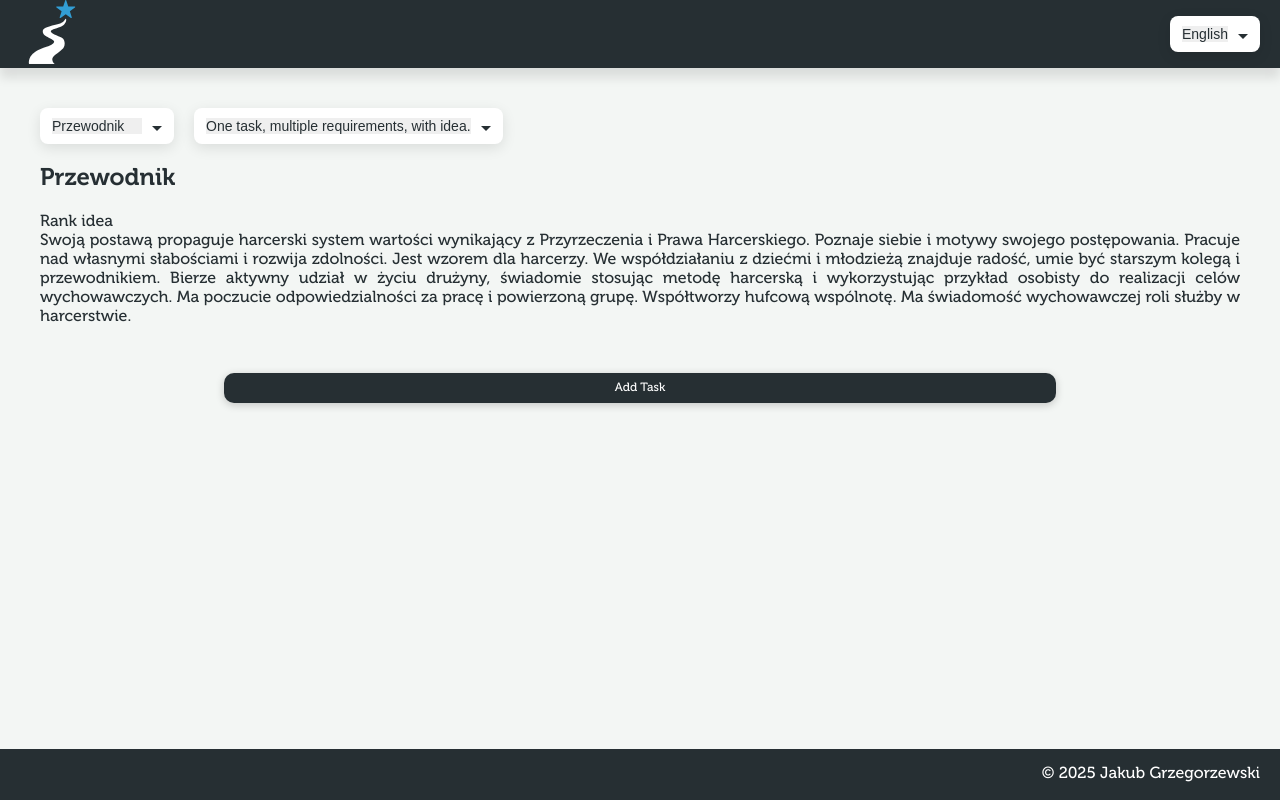
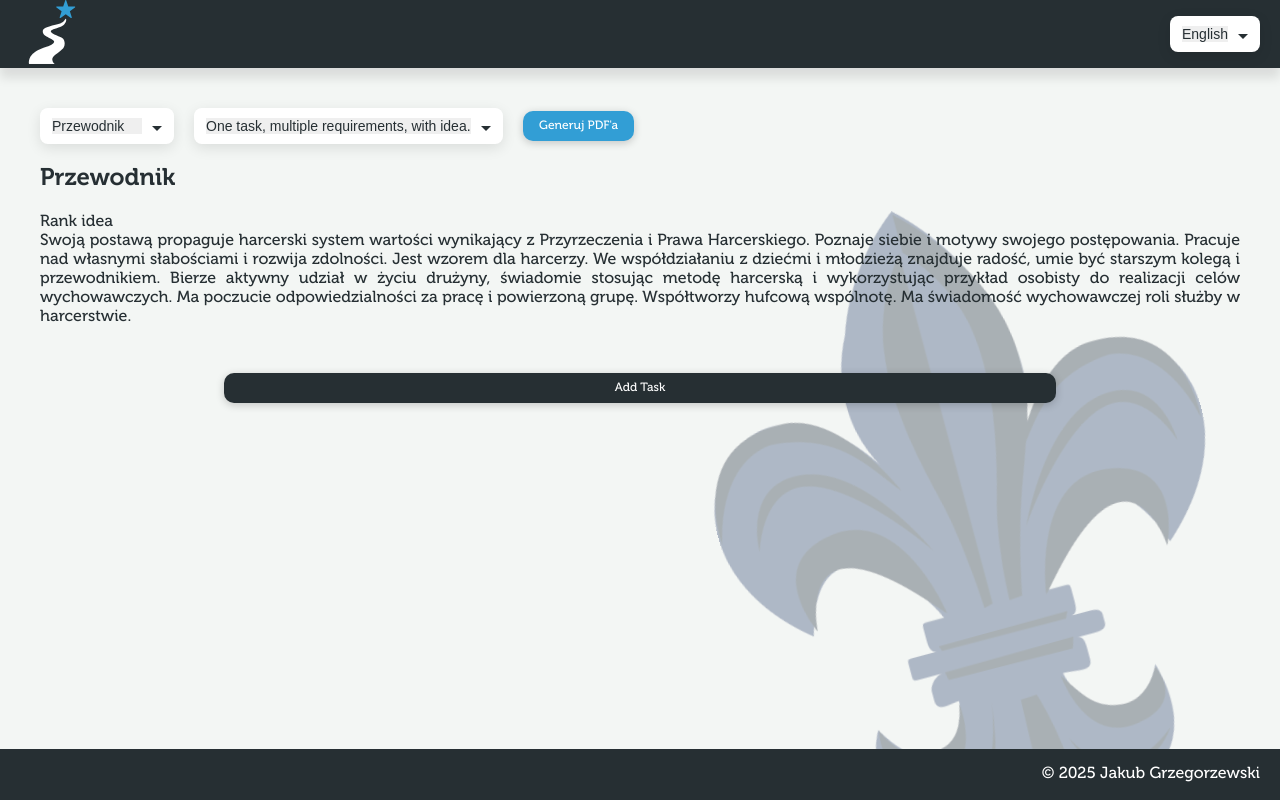
Before and after one commit to JakubGrzegorzewski/road-to-success, a Vue app: page / in a window 1280 px wide. Built offline with nearby package versions, Linux system fonts and the light colour scheme.

Commit message:
feat: add background images to TaskComponent and update styles in AdvancementDetailView

```diff
--- a/src/components/Advancement/TaskComponent.vue
+++ b/src/components/Advancement/TaskComponent.vue
@@ -142,6 +142,11 @@ function deleteComment(updatedComment: CommentDTO) {
     background-color: var(--background-color);
     color: var(--primary-color);
   }
+  background-image: url("@/assets/images/background.svg");
+  background-repeat: no-repeat;
+  background-size: 600px;
+  background-position: left bottom;
+  background-position-x: -150px;
 }
 
 .task-delete {
@@ -151,6 +156,11 @@ function deleteComment(updatedComment: CommentDTO) {
 }
 
 .comments {
+  background-image: url("@/assets/images/chatBubble.svg");
+  background-repeat: no-repeat;
+  background-size: 300px;
+  background-position: bottom;
+  background-position-x: 170px;
   @media (prefers-color-scheme: dark) {
     background-color: var(--primary-color-light);
     color: var(--background-color);
--- a/src/views/AdvancementDetailView.vue
+++ b/src/views/AdvancementDetailView.vue
@@ -3,7 +3,6 @@ import RequirementBasedTaskComponent from "@/components/Advancement/RequirementB
 import IdeaBasedTaskComponent from "@/components/Advancement/IdeaBasedTaskComponent.vue";
 import ButtonComponent from "@/components/Universal/ButtonComponent.vue";
 import {isIdeaBased, isRequirementBased} from "@/scripts/whatToShow";
-import {onMounted, Ref, ref} from "vue";
 import {Status} from "@/scripts/Model/Status";
 import {RankInProgress, RankInProgressDTO} from "@/scripts/Model/RankInProgress";
 import {Style} from "@/scripts/Model/Style";
@@ -13,6 +12,7 @@ import {Requirement, RequirementDTO} from "@/scripts/Model/Requirement";
 import seedDatabase from "@/scripts/seedDatabase";
 import {addTaskToDB} from "@/scripts/databaseFunctions";
 import {AppUser, AppUserDTO} from "@/scripts/Model/AppUser";
+import {computed, onMounted, ref, Ref} from "vue";
 
 const currentRankInProgress : Ref<RankInProgressDTO> = ref({
   id: Math.floor(Math.random()*1000000000000000),
@@ -130,6 +130,10 @@ function isDarkMode(): boolean {
   return window.matchMedia('(prefers-color-scheme: dark)').matches;
 }
 
+function rankImage(){
+  if (!rank.value) return;
+  return new URL(`../assets/images/${rank.value.shortName}.png`, import.meta.url).href;
+}
 </script>
 
 <template>
@@ -138,7 +142,7 @@ function isDarkMode(): boolean {
       <div style="display: flex; flex-direction: row; gap: 20px; align-items: center; justify-content: left;">
         <div class="selector-style">
           <div class="text-selection-component">
-            <select v-model="currentRankInProgress.rankId">
+            <select v-model="currentRankInProgress.rankId" @change="reload">
               <option v-for="rank in allRanks" :value="rank.id">{{ rank.fullName }}</option>
             </select>
           </div>
@@ -150,6 +154,11 @@ function isDarkMode(): boolean {
             </select>
           </div>
         </div>
+        <ButtonComponent
+        button-text="Generuj PDF'a"
+        buttonStyle="primary"
+        @click="RankInProgress.update(currentRankInProgress)"
+        />
       </div>
 
 
@@ -190,8 +199,7 @@ function isDarkMode(): boolean {
       />
     </div>
   </div>
-
-</template>
+  <img v-if="rank" :src="rankImage()" style="width: 500px; height: auto; position: fixed; z-index: -1; top: 200px; right: 50px; opacity: 0.3; transform: rotate(-15deg);" alt="rank-image"/></template>
 
 <style scoped>
 .rank {
```
Also changed, not shown: tsconfig.json (+4 -3 lines), src/assets/images/background.svg (added), src/assets/images/chatBubble.svg (added).
